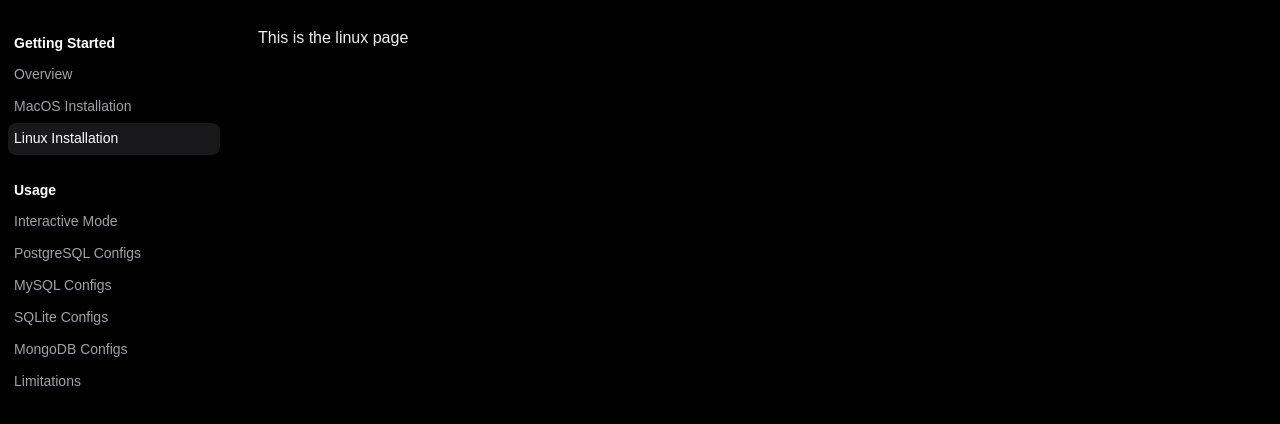
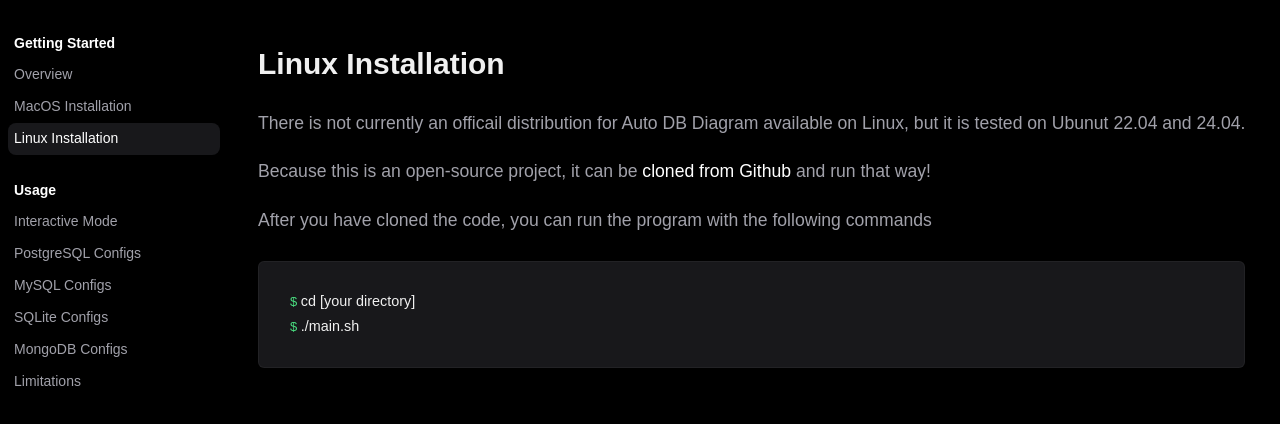
Before and after one commit to jamesdaniel3/auto-db-diagram-docs, a React (Vite) app in the folder frontend/: page /docs/installation/linux in a window 1280 px wide. Shown: the top 424 px of the page. Built offline with nearby package versions, Linux system fonts and the light colour scheme.

Commit message:
created the Linux Installation Page

```diff
--- a/frontend/src/components/pages/LinuxInstallation.tsx
+++ b/frontend/src/components/pages/LinuxInstallation.tsx
@@ -1,7 +1,37 @@
+import "../../styles/Pages.css";
+
 export default function LinuxInstallation() {
   return (
     <>
-      <p>This is the linux page</p>
+      <p className="page-title">Linux Installation</p>
+      <p className="page-text">
+        There is not currently an officail distribution for Auto DB Diagram
+        available on Linux, but it is tested on Ubunut 22.04 and 24.04.
+      </p>
+      <p className="page-text">
+        Because this is an open-source project, it can be{" "}
+        <a
+          className="page-intext-link"
+          target="_blank"
+          href="https://github.com/jamesdaniel3/auto-db-diagram"
+        >
+          cloned from Github
+        </a>{" "}
+        and run that way!
+      </p>
+      <p className="page-text">
+        After you have cloned the code, you can run the program with the
+        following commands
+      </p>
+      <div className="terminal-command-container">
+        <p className="terminal-command-text">
+          <span className="terminal-command-prompt">$ </span> cd [your
+          directory]
+        </p>
+        <p className="terminal-command-text">
+          <span className="terminal-command-prompt">$ </span> ./main.sh
+        </p>
+      </div>
     </>
   );
 }
```
